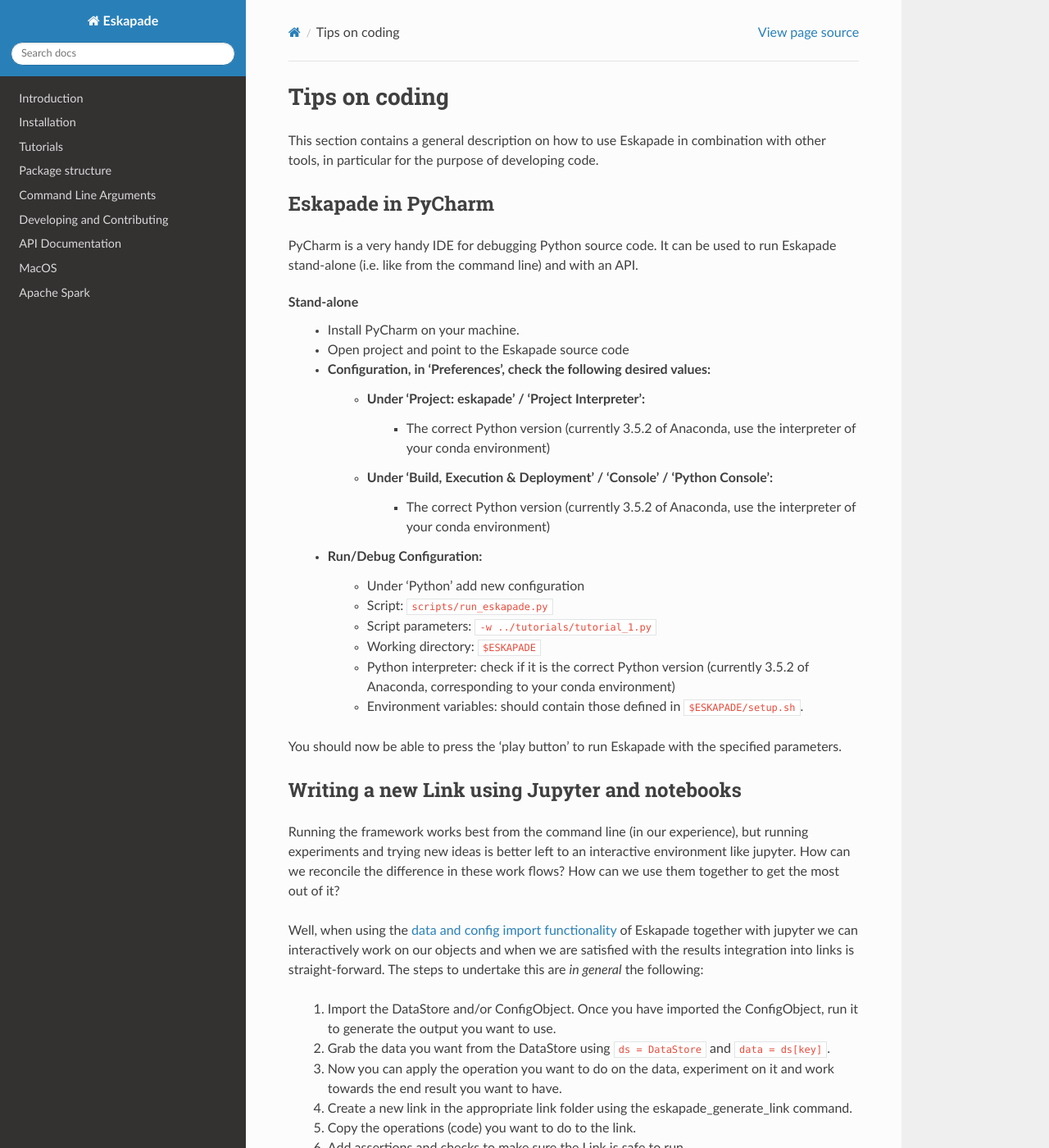
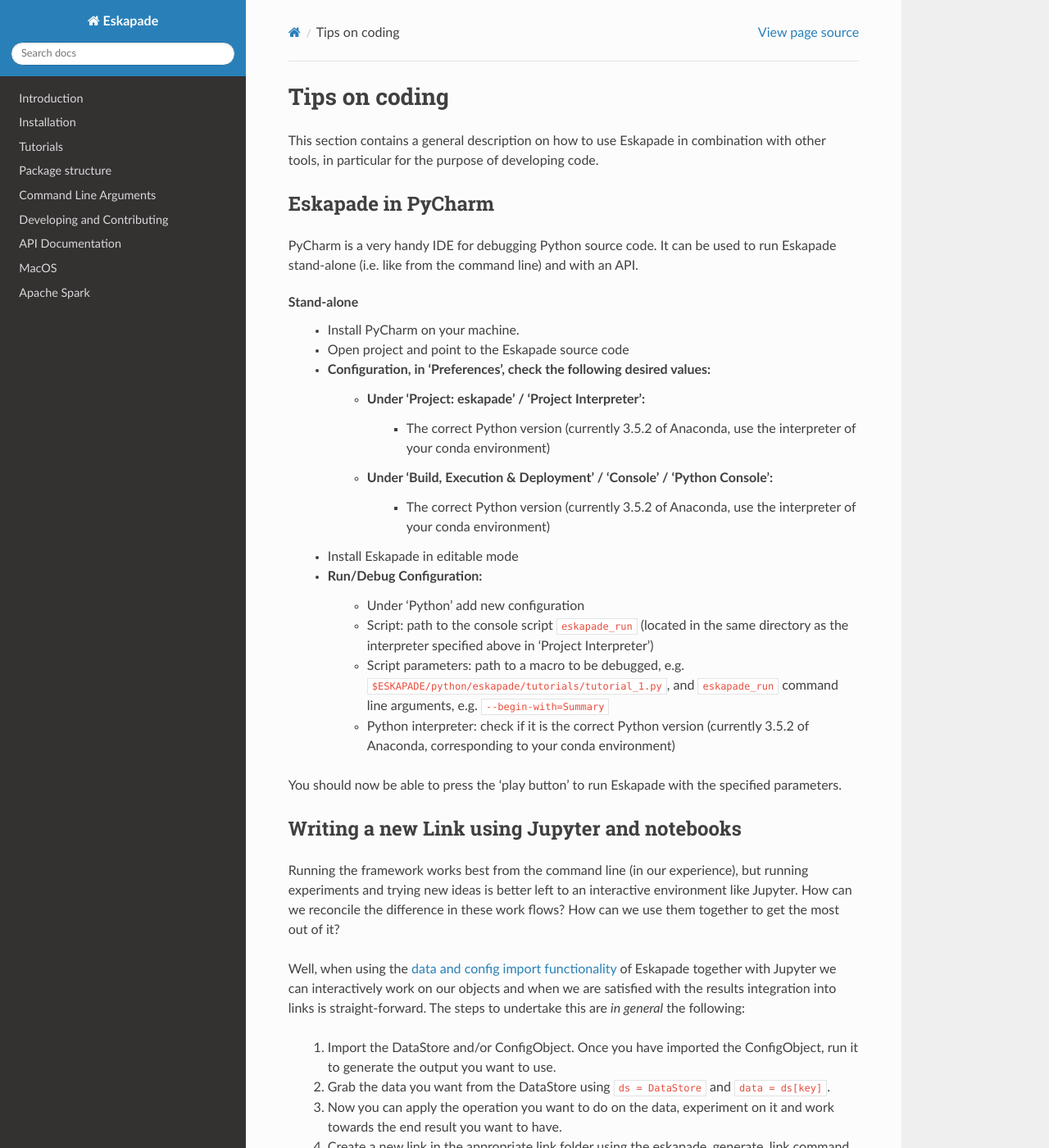
Before and after one commit to KaveIO/Eskapade, a Sphinx documentation site: the page built from docs/source/coding.rst, in a window 1280 px wide and 1400 px high. Shown: the whole window at 82% size. Built offline with Sphinx 7.4.7 and the Read the Docs theme 2.0.0, drawn with Linux system fonts in a browser that asks for light colours; pages that are not in the unit, such as notebooks, are missing from menus.

```diff
--- a/docs/source/coding.rst
+++ b/docs/source/coding.rst
@@ -20,14 +20,15 @@ Stand-alone
           - The correct Python version (currently 3.5.2 of Anaconda, use the interpreter of your conda environment)
       - Under 'Build, Execution & Deployment' / 'Console' / 'Python Console':
           - The correct Python version (currently 3.5.2 of Anaconda, use the interpreter of your conda environment)
+  * Install Eskapade in editable mode
   * Run/Debug Configuration:
       - Under 'Python' add new configuration
-      - Script: ``scripts/run_eskapade.py``
-      - Script parameters: ``-w ../tutorials/tutorial_1.py``
-      - Working directory: ``$ESKAPADE``
+      - Script: path to the console script ``eskapade_run`` (located in the same directory as the interpreter
+        specified above in 'Project Interpreter')
+      - Script parameters: path to a macro to be debugged, e.g. ``$ESKAPADE/python/eskapade/tutorials/tutorial_1.py``,
+        and ``eskapade_run`` command line arguments, e.g. ``--begin-with=Summary``
       - Python interpreter: check if it is the correct Python version (currently 3.5.2 of Anaconda, corresponding to
         your conda environment)
-      - Environment variables: should contain those defined in ``$ESKAPADE/setup.sh``.
 
 You should now be able to press the 'play button' to run Eskapade with the specified parameters.
 
@@ -37,11 +38,11 @@ Writing a new Link using Jupyter and notebooks
 ~~~~~~~~~~~~~~~~~~~~~~~~~~~~~~~~~~~~~~~~~~~~~~
 
 Running the framework works best from the command line (in our experience), but running experiments and trying new
-ideas is better left to an interactive environment like jupyter. How can we reconcile the difference in these work
+ideas is better left to an interactive environment like Jupyter. How can we reconcile the difference in these work
 flows? How can we use them together to get the most out of it?
 
 Well, when using the `data and config import functionality <tutorial_jupyter.html#reading-data-from-a-pickle>`_ of
-Eskapade together with jupyter we can interactively work on our objects and when we are satisfied with the results
+Eskapade together with Jupyter we can interactively work on our objects and when we are satisfied with the results
 integration into links is straight-forward. The steps to undertake this are *in general* the following:
 
   1. Import the DataStore and/or ConfigObject. Once you have imported the ConfigObject, run it to generate the output you want to use.
```
Also changed, not shown: docs/source/contributing.rst (deleted, +0 -20 lines).
